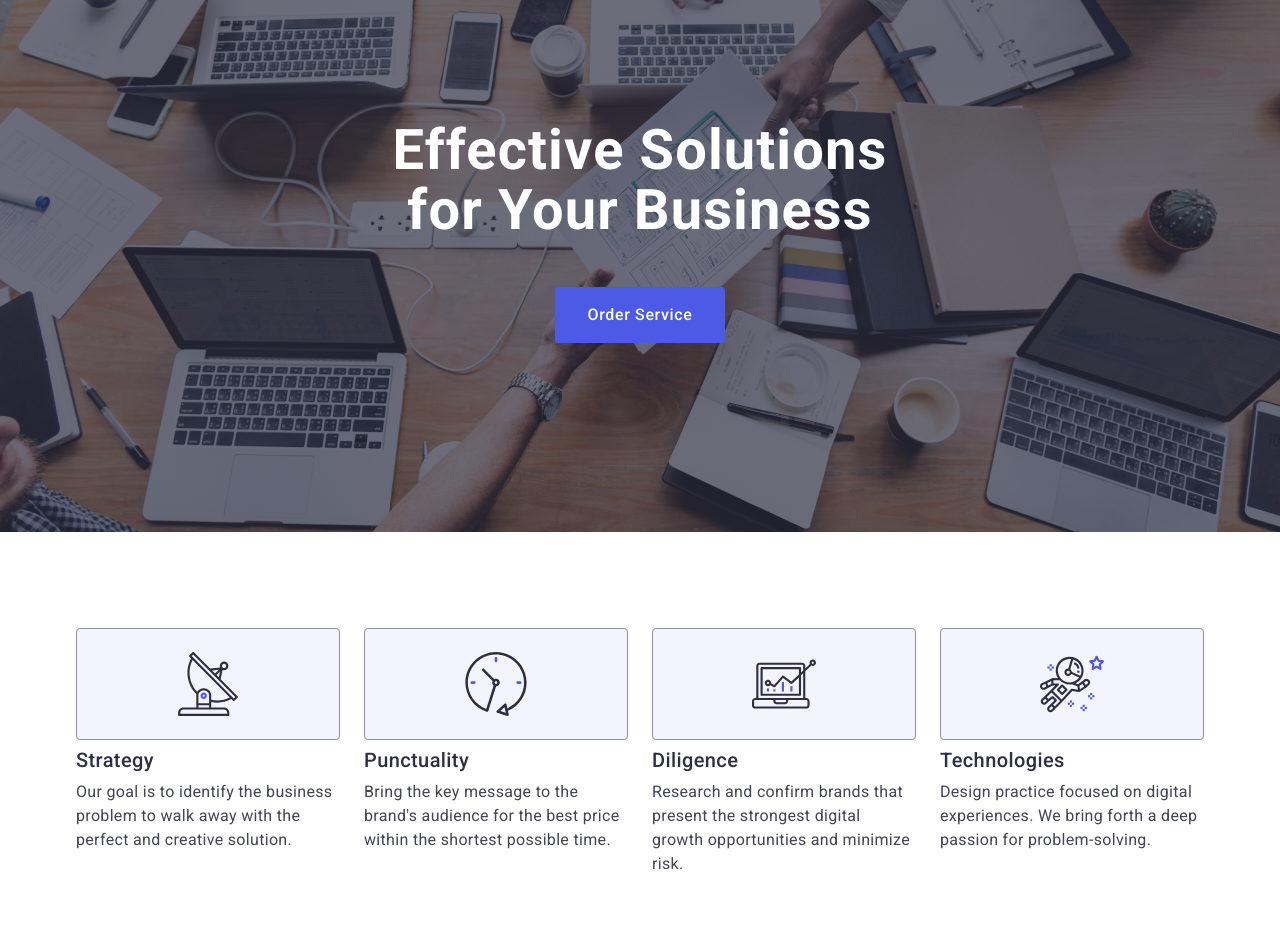
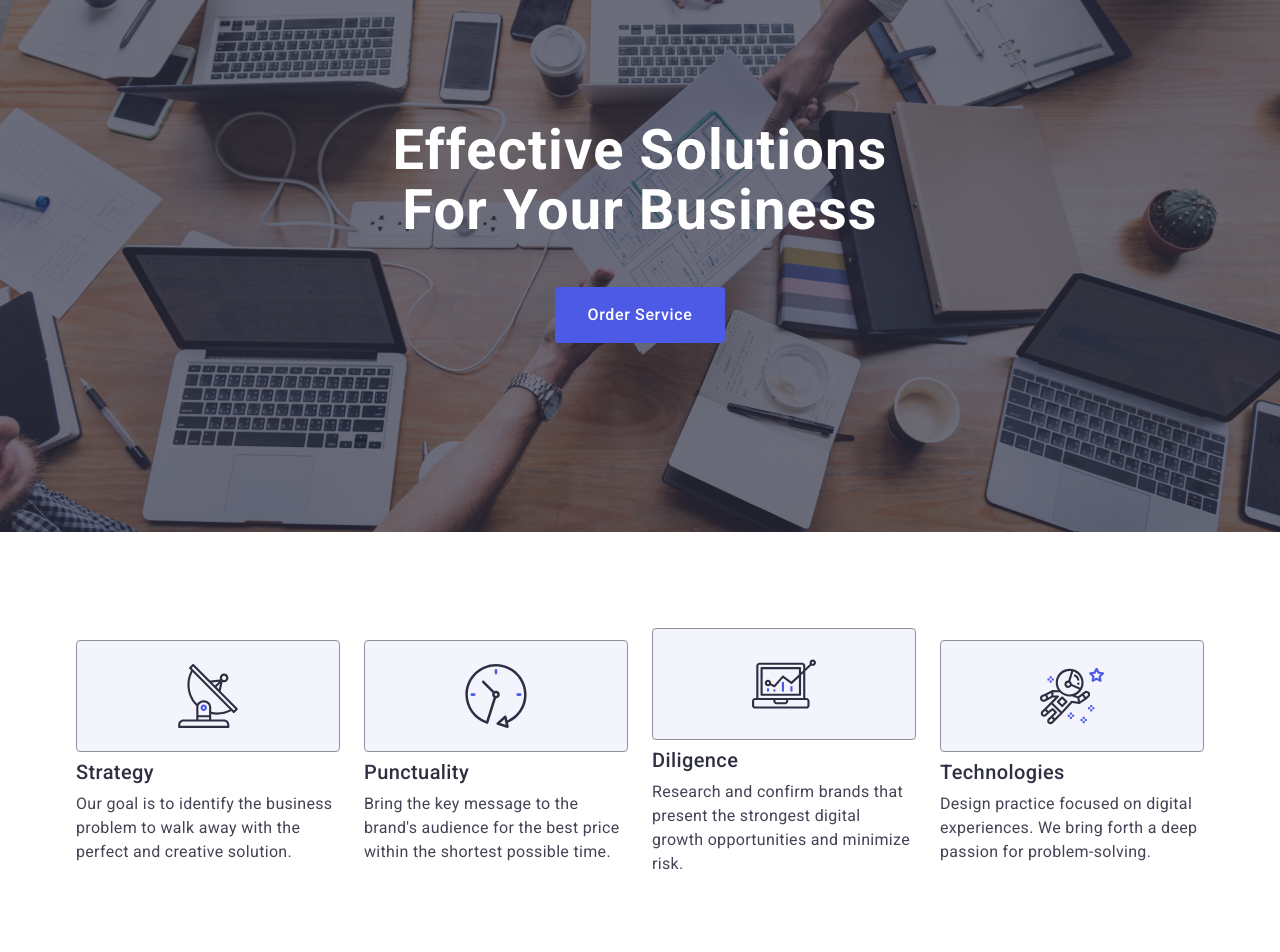
Before and after one commit to qboww/goit-markup-hw-06, a plain HTML site: page index.html in a window 1280 px wide. Shown: the part 140-1092 px from the top of the page. Drawn offline with nearby package versions, Linux system fonts and the light colour scheme.

Commit message:
now section-2 has fixed widthes

```diff
--- a/css/styles.css
+++ b/css/styles.css
@@ -834,7 +834,15 @@ a {
 
   /*#region section-1-hero*/
   .motto-header {
+    width: 216px;
+    font-family: var(--font-family);
+    font-weight: 700;
     font-size: 36px;
+    line-height: 111%;
+    letter-spacing: 0.02em;
+    text-transform: capitalize;
+    text-align: center;
+    color: var(--white);
   }
 
   .hero-section {
@@ -886,11 +894,18 @@ a {
     list-style: none;
     gap: 24px;
     padding: 0;
+    margin: 0 auto;
+    width: 288px;
   }
 
   .content-item {
     text-align: center;
     margin: 0 auto;
+    padding-bottom: 72px;
+  }
+
+  .content-item:last-child {
+    padding-bottom: 0px;
   }
 
   /*#endregion section-2-content*/
@@ -943,7 +958,14 @@ a {
 
   /*#region section-1-hero*/
   .motto-header {
+    width: 496px;
+    font-family: var(--font-family);
+    font-weight: 700;
     font-size: 56px;
+    line-height: 107%;
+    letter-spacing: 0.02em;
+    text-align: center;
+    color: var(--white);
   }
 
   .hero-section {
@@ -965,7 +987,6 @@ a {
   .content-paragraph {
     text-align: start;
     padding: 0px 0px;
-    width: auto;
   }
 
   .content-header {
@@ -983,12 +1004,18 @@ a {
     display: flex;
     flex-wrap: wrap;
     flex-direction: row;
+    align-items: center;
     column-gap: 24px;
     row-gap: 72px;
+    width: 736px;
+    padding: 0;
+    margin: 0;
   }
 
   .content-item {
-    flex-basis: calc((100% - 24px) / 2);
+    padding: 0;
+    margin: 0 auto;
+    width: 356px;
     text-align: center;
   }
 
```
